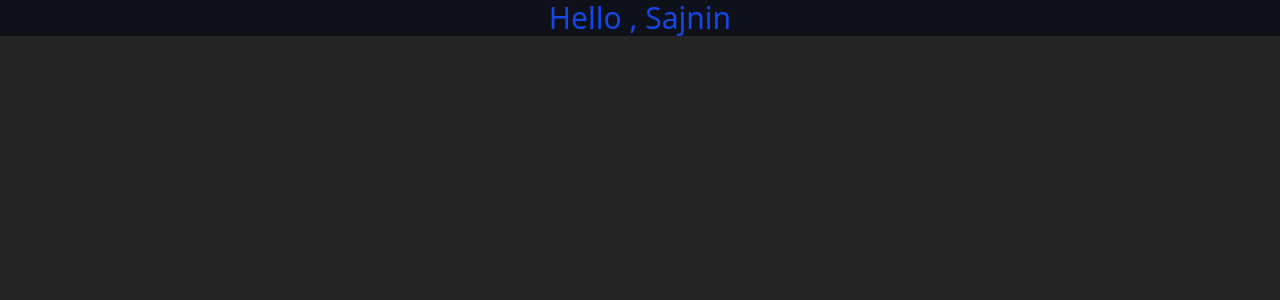
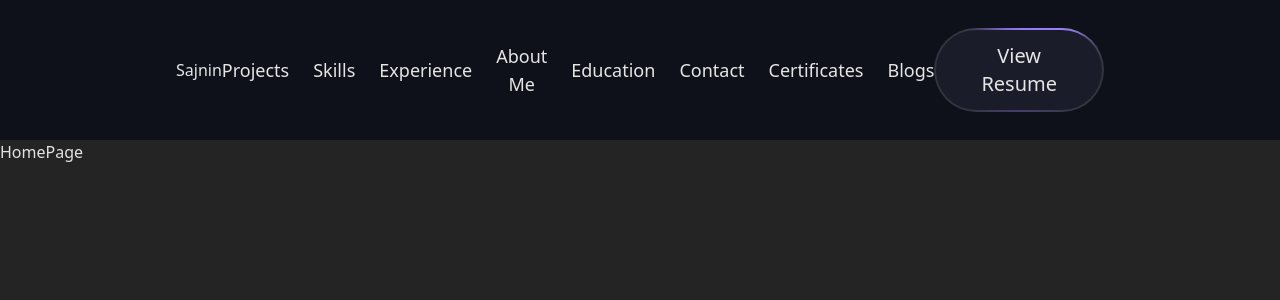
Before and after one commit to Sajnin14/sajnin-frontend, a React (Vite) app: page / in a window 1280 px wide. Shown: the top 300 px of the page. Built offline with nearby package versions, Linux system fonts and the light colour scheme.

Commit message:
navbar layout done

```diff
--- /dev/null
+++ b/src/AllPages/HomePage.jsx
@@ -0,0 +1,7 @@
+import React from 'react'
+
+export default function HomePage() {
+  return (
+    <div>HomePage</div>
+  )
+}
--- /dev/null
+++ b/src/Layouts/MainLayout.jsx
@@ -0,0 +1,13 @@
+import React from 'react'
+import Navbar from '../Shared/Navbar'
+import { Outlet } from 'react-router-dom'
+
+export default function MainLayout() {
+  return (
+   <main>
+    <Navbar/>
+    <Outlet/>
+
+   </main>
+  )
+}
--- a/src/Shared/Navbar.jsx
+++ b/src/Shared/Navbar.jsx
@@ -1,9 +1,112 @@
-import React from 'react'
+import React from "react";
+import Container from "../components/Common/Container";
+import { NavLink } from "react-router-dom";
 
 export default function Navbar() {
+  const navLinks = [
+    {
+      title: "projects",
+      id: "projects",
+    },
+    {
+      title: "skills",
+      id: "skills",
+    },
+    {
+      title: "experience",
+      id: "experience",
+    },
+    {
+      title: "about me",
+      id: "aboutMe",
+    },
+    {
+      title: "education",
+      id: "education",
+    },
+    {
+      title: "contact",
+      id: "contact",
+    },
+    {
+      title: "certificates",
+      id: "certificates",
+    },
+    {
+      title: "blogs",
+      id: "blogs",
+    },
+  ];
+
+  const navClass = "text-text capitalize font-medium text-lg";
   return (
-   <nav className='w-full bg-primary'>
-        <div className="text-3xl text-center text-blue-700">Hello , Sajnin</div>
-   </nav>
-  )
+    <nav className="w-full bg-primary text-text py-3">
+      <Container>
+        <div className="flex items-center justify-between">
+          <div>
+            <p>Sajnin</p>
+          </div>
+
+          <div className="flex items-center gap-6">
+            {navLinks?.map((data, idx) => (
+              <button key={idx}>
+                <NavLink
+                  className={({ isActive }) =>
+                    `${navClass} ${isActive ? "" : ""}`
+                  }
+                >
+                  {data?.title}
+                </NavLink>
+              </button>
+            ))}
+          </div>
+
+          <div>
+            <style>{`
+        @keyframes rotate {
+          100% {
+            transform: rotate(1turn);
+          }
+        }
+
+        .rainbow::before {
+          content: '';
+          position: absolute;
+          z-index: -2;
+          left: -50%;
+          top: -50%;
+          width: 200%;
+          height: 200%;
+          background-position: 100% 50%;
+          background-repeat: no-repeat;
+          background-size: 50% 50%;
+          filter: blur(15px);
+          background-image: conic-gradient(from 0deg, #9B7CFF, #a78bfa, #9B7CFF);
+          animation: rotate 3s linear infinite;
+        }
+
+        .rainbow::after {
+          content: '';
+          position: absolute;
+          z-index: -1;
+          left: 0;
+          top: 0;
+          width: 100%;
+          height: 100%;
+          background: radial-gradient(circle at center, rgba(127, 90, 240, 0.6) 0%, transparent 70%);
+          border-radius: 9999px;
+        }
+      `}</style>
+            <div className="flex items-center">
+              <div className="rainbow relative z-0 bg-white/15 overflow-hidden p-0.5 flex items-center justify-center rounded-full hover:scale-105 transition duration-300 active:scale-100 cursor-pointer">
+                <button className="px-8 py-3 text-xl text-text rounded-full font-medium bg-card backdrop-blur cursor-pointer">
+                  View Resume
+                </button>
+              </div>
+            </div>
+          </div>
+        </div>
+      </Container>
+    </nav>
+  );
 }
--- a/src/components/Common/Container.jsx
+++ b/src/components/Common/Container.jsx
@@ -2,7 +2,7 @@ import React from 'react'
 
 export default function Container({children, className}) {
   return (
-    <div className={`w-11/12 sm:w-5/6 lg:w-3/4 px-4 ${className}`}>
+    <div className={`w-11/12 sm:w-5/6 lg:w-3/4 xl:max-w-400 mx-auto p-4 ${className}`}>
         {children}
     </div>
   )
--- a/src/index.css
+++ b/src/index.css
@@ -1,4 +1,11 @@
 @import "tailwindcss";
+
+@keyframes rotate {
+  to {
+    transform: rotate(1turn);
+  }
+}
+
 :root {
   font-family: system-ui, Avenir, Helvetica, Arial, sans-serif;
   line-height: 1.5;
--- a/src/router/router.jsx
+++ b/src/router/router.jsx
@@ -1,12 +1,19 @@
 import { createBrowserRouter } from "react-router-dom";
 import Navbar from "../Shared/Navbar";
-
+import MainLayout from "../Layouts/MainLayout";
+import HomePage from "../AllPages/HomePage";
 
 const router = createBrowserRouter([
-    {
-        path: '/',
-        element: <Navbar/>
-    }
-])
+  {
+    path: "/",
+    element: <MainLayout />,
+    children: [
+      {
+        index: true,
+        element: <HomePage />,
+      },
+    ],
+  },
+]);
 
 export default router;
```
